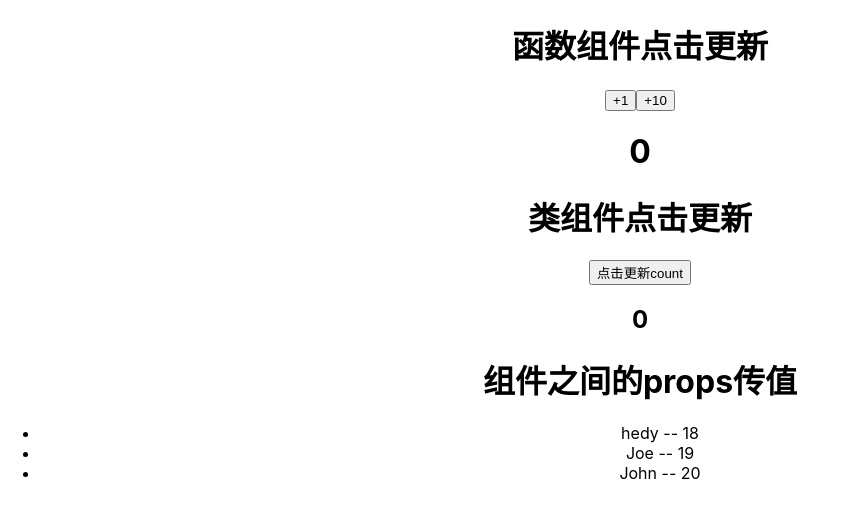
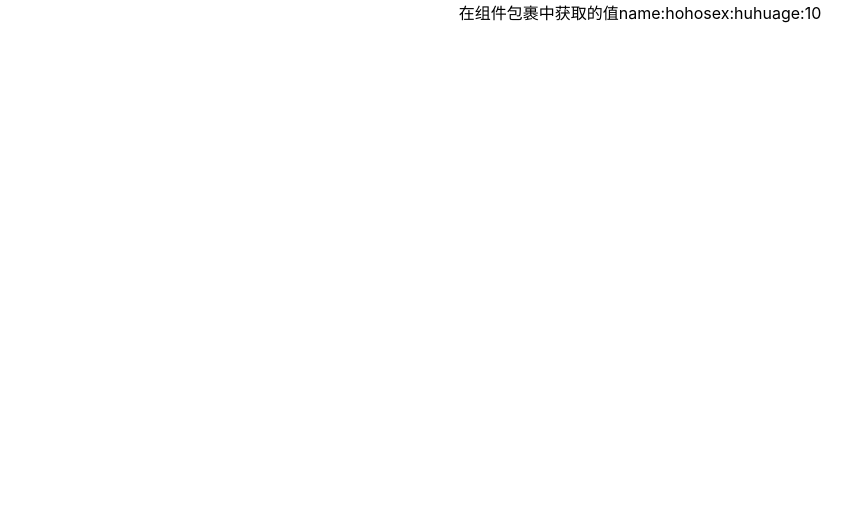
Before and after one commit to hylsss/react-demo-ts, a React (Create React App) app in the folder mytest/: page / in a window 1280 px wide. Shown: the top 518 px of the page, without its empty margins (0-861 px from the left). Built offline with nearby package versions, Linux system fonts and the light colour scheme.

Commit message:
hook demo

```diff
--- a/mytest/src/App.tsx
+++ b/mytest/src/App.tsx
@@ -1,28 +1,29 @@
-import React from 'react';
-import './App.css';
-import Test from  "./components/test/index"
-import Classcomponent from './components/classcomponent/index'
+import React from "react"
+import "./App.css"
+import Test from "./components/test/index"
+import Classcomponent from "./components/classcomponent/index"
 import Home from "./pages/home/index"
+import TestUseContext from "./pages/Hook/useContext"
 
-export interface itemState{
-  name:string
-  age:number
+export interface itemState {
+  name: string
+  age: number
 }
 
-export interface arrState{
-  list:itemState[]
-}
+// export interface arrState {
+//   list: itemState[]
+// }
 
-const list:itemState[]=[
-  {name:'hedy',age:18},
-  {name:'Joe',age:19},
-  {name:'John',age:20}
-]
+// const list: itemState[] = [
+//   { name: "hedy", age: 18 },
+//   { name: "Joe", age: 19 },
+//   { name: "John", age: 20 },
+// ]
 
 function App() {
   return (
     <div className="App">
-      <div>
+      {/* <div>
       <h1>函数组件点击更新</h1>
       <Test />
       </div>
@@ -37,9 +38,10 @@ function App() {
     <div>
       <h1>组件之间的props传值</h1>
       <Home list={list}/>
+    </div> */}
+      <TestUseContext />
     </div>
-    </div>
-  );
+  )
 }
 
-export default App;
+export default App
--- /dev/null
+++ b/mytest/src/pages/Hook/props.ts
@@ -0,0 +1,5 @@
+export interface ContextType {
+  name: string
+  age: number
+  sex: string
+}
--- /dev/null
+++ b/mytest/src/pages/Hook/useContext/child/contextchild.tsx
@@ -0,0 +1,11 @@
+import { createContext } from "react"
+import { ContextType } from "./../../props"
+
+// 设置useContext的默认值
+// const data: ContextType = { name: "test", age: 18, sex: "男" }
+const data: ContextType = {
+  name: "",
+  age: 0,
+  sex: "",
+}
+export const Contextdata = createContext(data)
--- /dev/null
+++ b/mytest/src/pages/Hook/useContext/child/getContext.tsx
@@ -0,0 +1,14 @@
+import { useContext } from "react"
+import { Contextdata } from "./contextchild"
+
+const Getcontext = () => {
+  const childpage = useContext(Contextdata)
+  return (
+    <div>
+      在组件包裹中获取的值name:{childpage.name}sex:{childpage.sex}age:
+      {childpage.age}
+    </div>
+  )
+}
+
+export default Getcontext
--- /dev/null
+++ b/mytest/src/pages/Hook/useContext/index.tsx
@@ -0,0 +1,18 @@
+// import { useContext } from "react"
+import { Contextdata } from "./child/contextchild"
+import Getcontext from "./child/getContext"
+
+const TestUseContext = () => {
+  // const getVal = useContext(Contextdata)
+  return (
+    <div>
+      <div>
+        {/* useContext获取到的值 name:{getVal.name}age:{getVal.age} sex:{getVal.sex} */}
+      </div>
+      <Contextdata.Provider value={{ name: "hoho", age: 10, sex: "huhu" }}>
+        <Getcontext />
+      </Contextdata.Provider>
+    </div>
+  )
+}
+export default TestUseContext
--- /dev/null
+++ b/mytest/src/pages/about/about.tsx
@@ -0,0 +1,5 @@
+const About = () => {
+  return
+}
+
+export default About
--- /dev/null
+++ b/mytest/src/pages/home/components/child/child.tsx
@@ -0,0 +1,5 @@
+const Child = () => {
+  return
+}
+
+export default Child
--- /dev/null
+++ b/mytest/src/pages/home/components/message/message.tsx
@@ -0,0 +1,5 @@
+const Message = () => {
+  return
+}
+
+export default Message
```
Also changed, not shown: mytest/src/pages/home/index.tsx (+9 -9 lines), mytest/src/pages/typescript/test.tsx (added, +15 -0 lines), mytest/src/pages/home/home.module.scss (added).
